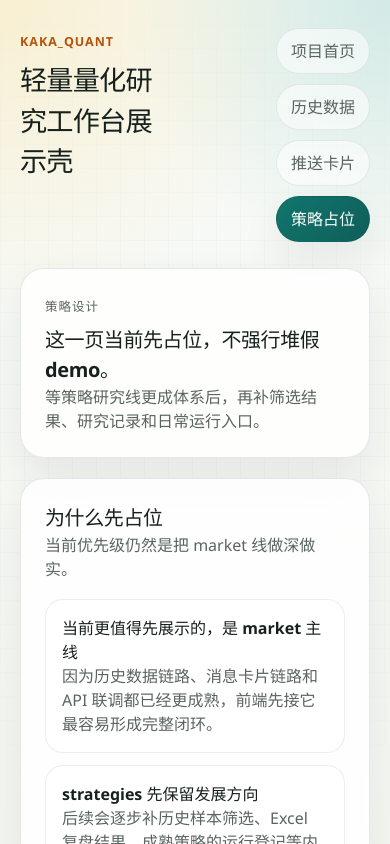
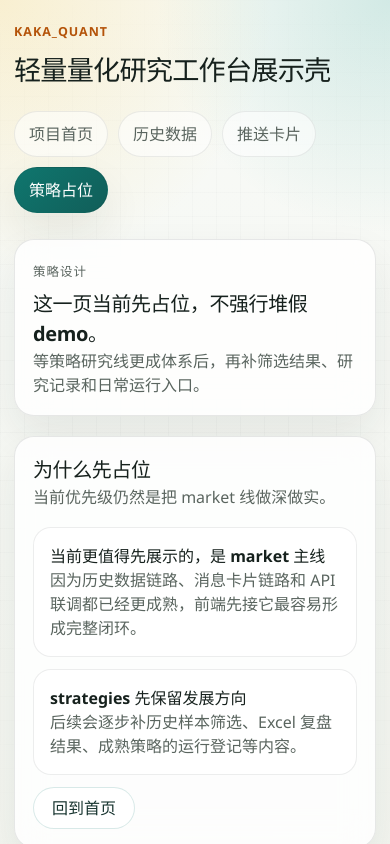
Before and after one commit to Conquerer-yinn/Kakaaaa-quant, a React (Vite) app in the folder frontend/: page /strategies in a window 390 px wide. Shown: the top 844 px of the page. Built offline with nearby package versions, Linux system fonts and the light colour scheme; no server answers.

Commit message:
feat(web): 视觉统一打磨

```diff
--- a/frontend/src/styles.css
+++ b/frontend/src/styles.css
@@ -468,3 +468,108 @@ a {
   color: #0f766e;
   background: #dff1ed;
 }
+
+.feedback {
+  padding: 14px 16px;
+}
+
+.feedback.info {
+  border-left: 4px solid var(--accent);
+}
+
+.feedback.error {
+  border-left: 4px solid var(--danger);
+  color: #7f1d1d;
+}
+
+.text-panel {
+  margin-top: 12px;
+}
+
+.text-panel strong {
+  display: block;
+  margin-bottom: 8px;
+}
+
+.text-panel.muted {
+  background: rgba(247, 249, 245, 0.9);
+}
+
+.json-panel {
+  margin-top: 14px;
+  padding: 12px 16px;
+  border-radius: 18px;
+  background: rgba(248, 250, 247, 0.92);
+  border: 1px dashed rgba(22, 33, 29, 0.15);
+}
+
+.json-panel summary {
+  cursor: pointer;
+  font-weight: 600;
+}
+
+.json-panel pre {
+  margin-top: 12px;
+  overflow: auto;
+  font-size: 0.84rem;
+  color: #0f172a;
+}
+
+.empty-block {
+  padding: 18px;
+  border-radius: 18px;
+  background: rgba(248, 250, 247, 0.92);
+  color: var(--ink-soft);
+}
+
+.compact {
+  gap: 10px;
+}
+
+@keyframes rise-in {
+  from {
+    opacity: 0;
+    transform: translateY(10px);
+  }
+  to {
+    opacity: 1;
+    transform: translateY(0);
+  }
+}
+
+@media (max-width: 960px) {
+  .topbar,
+  .hero-panel,
+  .page-header,
+  .grid-two {
+    grid-template-columns: 1fr;
+    flex-direction: column;
+  }
+
+  .nav-list {
+    justify-content: flex-start;
+  }
+}
+
+@media (max-width: 720px) {
+  .app-shell {
+    padding: 18px 14px 48px;
+  }
+
+  .hero-panel,
+  .page-header,
+  .section-card {
+    padding: 18px;
+    border-radius: 20px;
+  }
+
+  .mobile-stack,
+  .row-between {
+    flex-direction: column;
+    align-items: flex-start;
+  }
+
+  .data-table {
+    min-width: 620px;
+  }
+}
```
